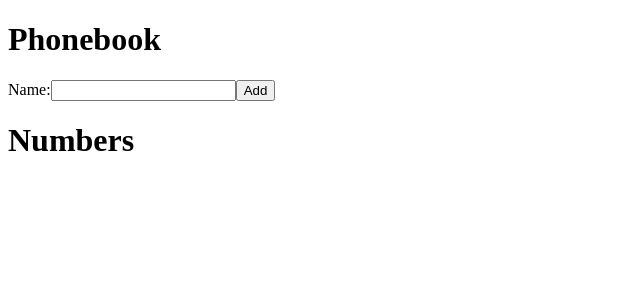
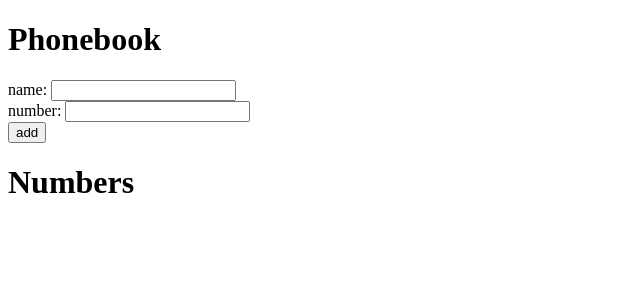
Before and after one commit to OMEGAeNcore/fullstackopen, a React (Create React App) app in the folder part 2/phonebook/: page / in a window 1280 px wide. Shown: the top 300 px of the page, without its empty margins (0-640 px from the left). Built offline with nearby package versions, Linux system fonts and the light colour scheme.

Commit message:
Exercise 2.8.0

```diff
--- a/part 2/phonebook/src/App.js
+++ b/part 2/phonebook/src/App.js
@@ -4,9 +4,14 @@ import Number from './components/Number'
 const App = () => {
   const [persons, setPersons] = useState([])
   const [newPerson, setNewPerson] = useState('')
+  const [newNumber, setNewNumber] = useState('')
+
+  const handleNewPerson = (event) => {
+    setNewPerson(event.target.value)
+  }
 
   const handleNewNumber = (event) => {
-    setNewPerson(event.target.value)
+    setNewNumber(event.target.value)
   }
 
   const addNumber = (event) => {
@@ -21,14 +26,17 @@ const App = () => {
     if(hasValue){
       window.alert(`${newPerson} is already added to phonebook`)
       setNewPerson('')
+      setNewNumber('')
     } else {
         const newPersonObject = {
           id: persons.length + 1,
-          name: newPerson
+          name: newPerson,
+          number: newNumber
         }
 
         setPersons(persons.concat(newPersonObject))
         setNewPerson('')
+        setNewNumber('')
     }
   }
 
@@ -37,15 +45,15 @@ const App = () => {
       <h1>Phonebook</h1>
       <form onSubmit={addNumber}>
         <div>
-          <label>Name:</label>
-          <input value={newPerson} onChange={handleNewNumber} />
-          <button type='submit'>Add</button>
+          <div>name: <input value={newPerson} onChange={handleNewPerson} /></div>
+          <div>number: <input value={newNumber} onChange={handleNewNumber} /></div>
+          <div><button type="submit">add</button></div>
         </div>
       </form>
       <h1>Numbers</h1>
       {
         persons.map(person =>
-            <Number key={person.id} name={person.name} />
+            <Number key={person.id} person={person} />
           )
       }
     </div>
--- a/part 2/phonebook/src/components/Number.js
+++ b/part 2/phonebook/src/components/Number.js
@@ -1,7 +1,7 @@
-const Number = ({ name }) => {
+const Number = ({ person }) => {
     return (
         <div>
-            {name}
+            {person.name} {person.number}
         </div>
     )
 }
```
